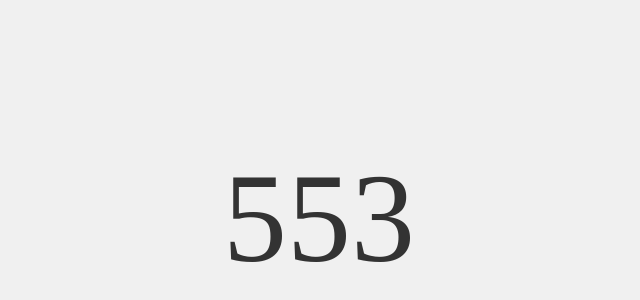
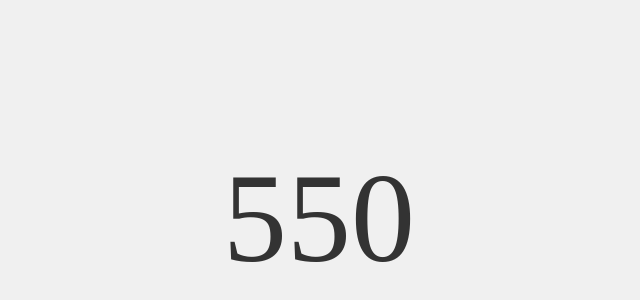
Before and after one commit to sal0-h/555, a plain HTML site: page index.html in a window 1280 px wide. Shown: the part 182-482 px from the top of the page, without its empty margins (321-961 px from the left). Drawn offline with Linux system fonts and the light colour scheme.

Commit message:
Deducting digits cuz he opened the door the wrong way

```diff
--- a/index.html
+++ b/index.html
@@ -20,6 +20,6 @@
     </style>
 </head>
 <body>
-    <div class="number">553</div>
+    <div class="number">550</div>
 </body>
 </html>
```
